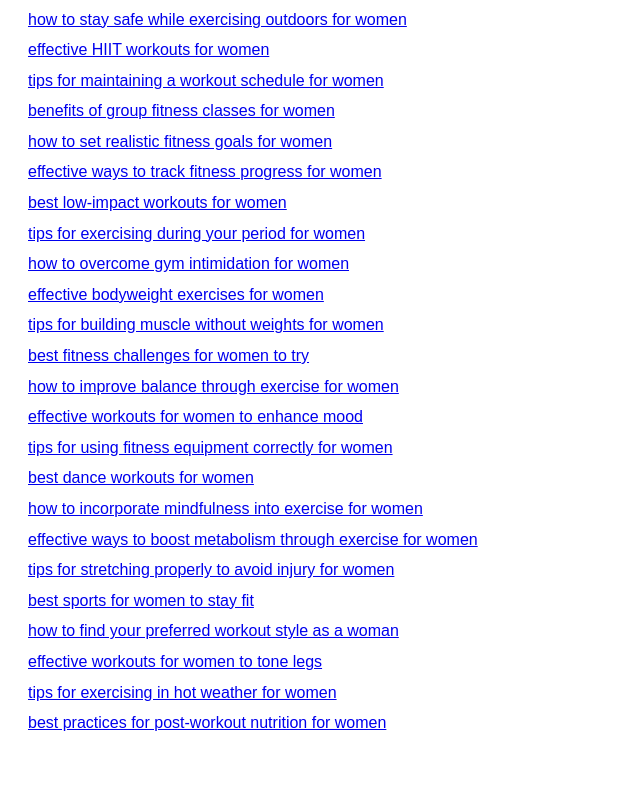
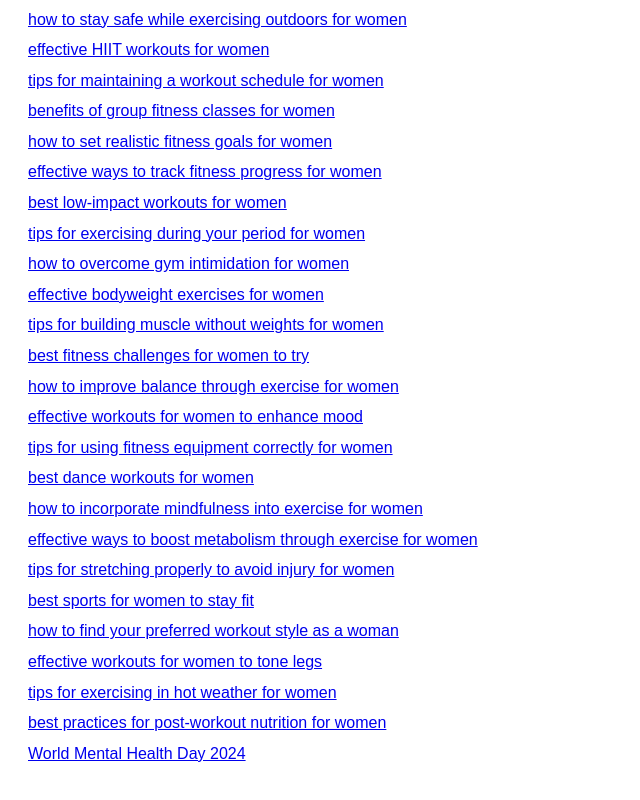
Before and after one commit to womenshealthtop/wailian, a plain HTML site: page index.html in a window 1280 px wide. Shown: the part 911-1711 px from the top of the page, without its empty margins (0-640 px from the left). Drawn offline with Linux system fonts and the light colour scheme.

Commit message:
Add files via upload

```diff
--- a/index.html
+++ b/index.html
@@ -75,6 +75,7 @@
           <li><a href="https://www.womenshealth.top/">effective workouts for women to tone legs</a></li>
           <li><a href="https://www.womenshealth.top/">tips for exercising in hot weather for women</a></li>
           <li><a href="https://www.womenshealth.top/">best practices for post-workout nutrition for women</a></li>
+<li><a href="https://www.womenshealth.top/html/Mental_Health/20241112/WorldMentalHealthDay.html">World Mental Health Day 2024</a></li>
     </ul>
 </body>
 </html>
```
